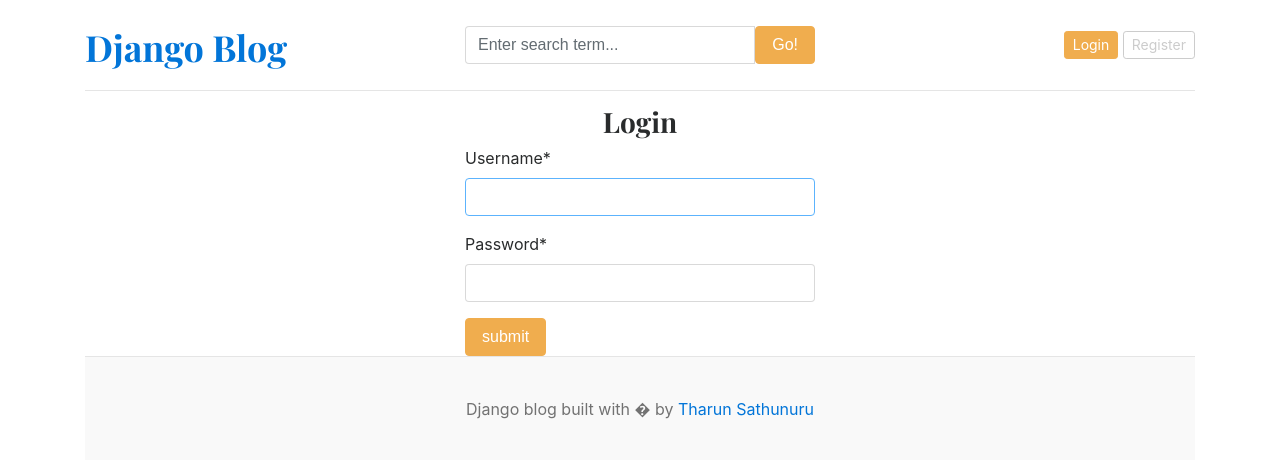
After one commit to Tharun-301/django-blog, a Django app: page /login/ in a window 1280 px wide. The commit adds this page. Shown: the top 460 px of the page. Run offline with Django 5.2, Linux system fonts and the light colour scheme; data that the repository does not hold is empty; some libraries are stand-ins or nearby versions.

Commit message:
Implement user login and registration pages

```diff
--- a/blog_main/settings.py
+++ b/blog_main/settings.py
@@ -39,6 +39,8 @@
     'django.contrib.staticfiles',
     'blogs',
     'core',
+    'crispy_forms',
+    'crispy_bootstrap4',
 ]
 
 MIDDLEWARE = [
@@ -128,3 +130,5 @@
 # https://docs.djangoproject.com/en/5.2/ref/settings/#default-auto-field
 
 DEFAULT_AUTO_FIELD = 'django.db.models.BigAutoField'
+
+CRISPY_TEMPLATE_PACK = 'Bootstrap4'
--- a/blog_main/urls.py
+++ b/blog_main/urls.py
@@ -26,9 +26,12 @@
     path('admin/', admin.site.urls),
     path('', views.home, name = 'home'),
     path('category/', include('blogs.urls')),
-    path('<slug:slug>/', BlogsView.blogs, name = 'blogs'),
+    path('blogs/<slug:slug>/', BlogsView.blogs, name = 'blogs'),
 
     # search endpoints
-    path('blogs/search/', BlogsView.search, name='search')
+    path('blogs/search/', BlogsView.search, name='search'),
+    path('register/', views.register, name='register'),
+    path('login/', views.login, name='login'),
+    path('logout/', views.logout, name='logout'),
 
 ] + static(settings.MEDIA_URL, document_root = settings.MEDIA_ROOT)
--- a/blog_main/views.py
+++ b/blog_main/views.py
@@ -1,7 +1,10 @@
-from django.shortcuts import render
+from django.shortcuts import render, redirect
 
 from blogs.models import Blog, Category
 from core.models import About
+from .forms import RegistrationForm
+from django.contrib.auth.forms import AuthenticationForm
+from django.contrib import auth
 
 def home(request):
   featured_posts = Blog.objects.filter(is_featured=True, status='Published').order_by('updated_at')
@@ -19,3 +22,37 @@
     'about':about,
   }
   return render(request, 'home.html', context)
+
+def register(request):
+  if request.method=='POST':
+    form  = RegistrationForm(request.POST)
+    if form.is_valid():
+      form.save()
+      return redirect('register')
+  else:
+     form  = RegistrationForm()
+  context = {
+    'form':form
+  }
+  return render(request, 'register.html', context)
+
+def login(request):
+  if request.method == 'POST':
+    form = AuthenticationForm(request, request.POST)
+    if form.is_valid():
+      username = form.cleaned_data['username']
+      password = form.cleaned_data['password']
+
+      user = auth.authenticate(username=username, password=password)
+      if user is not None:
+        auth.login(request, user)
+        return redirect('home')
+  form = AuthenticationForm()
+  context = {
+    'form': form
+  }
+  return render(request, 'login.html', context)
+
+def logout(request):
+  auth.logout(request)
+  return redirect('home')
--- a/templates/base.html
+++ b/templates/base.html
@@ -32,8 +32,15 @@
             </div>
 
       <div class="col-4 d-flex justify-content-end align-items-center">
-              <a class="btn btn-sm btn-warning" href="#">Sign In</a>&nbsp;
-              <a class="btn btn-sm btn-outline-secondary" href="#">Register</a>
+        {% if not user.is_authenticated %}
+          <a class="btn btn-sm btn-warning" href="{% url 'login' %}">Login</a>&nbsp;
+          <a class="btn btn-sm btn-outline-secondary" href="{% url 'register' %}">Register</a>
+
+        {% else %}
+        <span>You logged in as {{user}}</span>
+        &emsp;
+        <span><a href="{% url 'logout' %}">Logout</a></span>
+        {% endif %}
       </div>
 
       </div>
--- /dev/null
+++ b/templates/login.html
@@ -0,0 +1,12 @@
+{% extends 'base.html' %}
+
+{% block content %}
+{% load crispy_forms_tags %}
+<h3 class="text-center">Login</h3>
+<form action="" method = 'POST' style="width:350px; margin:auto;">
+  {% csrf_token %}
+   {{ form | crispy }}
+
+  <button type="submit" class="btn btn-warning">submit</button>
+</form>
+{% endblock %}
```
Also changed, not shown: blog_main/forms.py (added, +7 -0 lines), templates/register.html (added, +13 -0 lines). Lines whose indentation alone changed are shown as unchanged.
